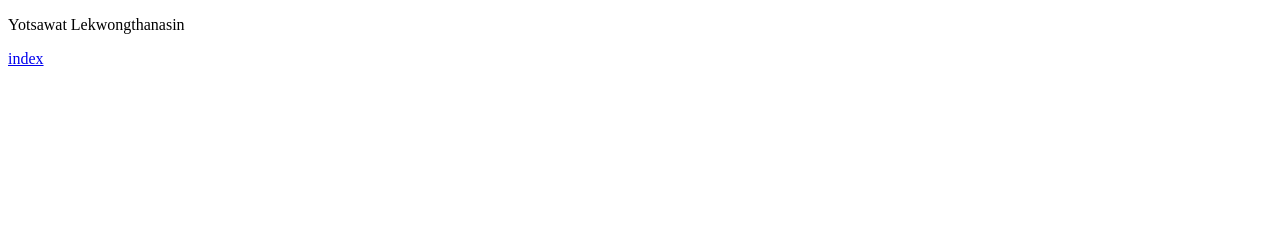
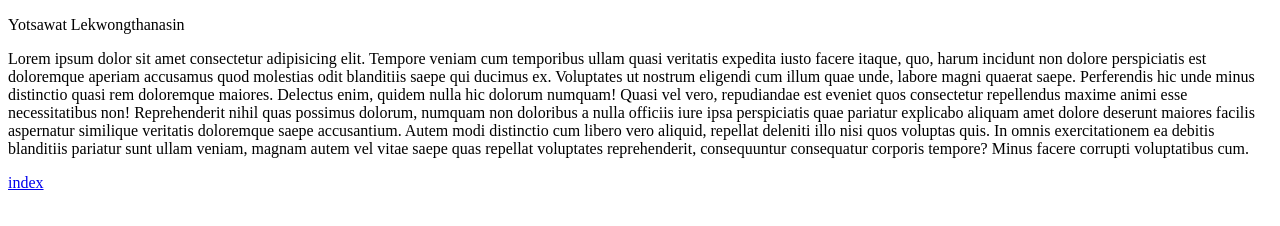
Before and after one commit to ZesshiF/LAB03-1-devops, a plain HTML site: page profile.html in a window 1280 px wide. Drawn offline with Linux system fonts and the light colour scheme.

Commit message:
add profile detail

```diff
--- a/profile.html
+++ b/profile.html
@@ -8,7 +8,24 @@
   </head>
   <body>
     <p>Yotsawat Lekwongthanasin</p>
-
+    <p>
+      Lorem ipsum dolor sit amet consectetur adipisicing elit. Tempore veniam
+      cum temporibus ullam quasi veritatis expedita iusto facere itaque, quo,
+      harum incidunt non dolore perspiciatis est doloremque aperiam accusamus
+      quod molestias odit blanditiis saepe qui ducimus ex. Voluptates ut nostrum
+      eligendi cum illum quae unde, labore magni quaerat saepe. Perferendis hic
+      unde minus distinctio quasi rem doloremque maiores. Delectus enim, quidem
+      nulla hic dolorum numquam! Quasi vel vero, repudiandae est eveniet quos
+      consectetur repellendus maxime animi esse necessitatibus non!
+      Reprehenderit nihil quas possimus dolorum, numquam non doloribus a nulla
+      officiis iure ipsa perspiciatis quae pariatur explicabo aliquam amet
+      dolore deserunt maiores facilis aspernatur similique veritatis doloremque
+      saepe accusantium. Autem modi distinctio cum libero vero aliquid, repellat
+      deleniti illo nisi quos voluptas quis. In omnis exercitationem ea debitis
+      blanditiis pariatur sunt ullam veniam, magnam autem vel vitae saepe quas
+      repellat voluptates reprehenderit, consequuntur consequatur corporis
+      tempore? Minus facere corrupti voluptatibus cum.
+    </p>
     <a href="index.html">index</a>
   </body>
 </html>
```
